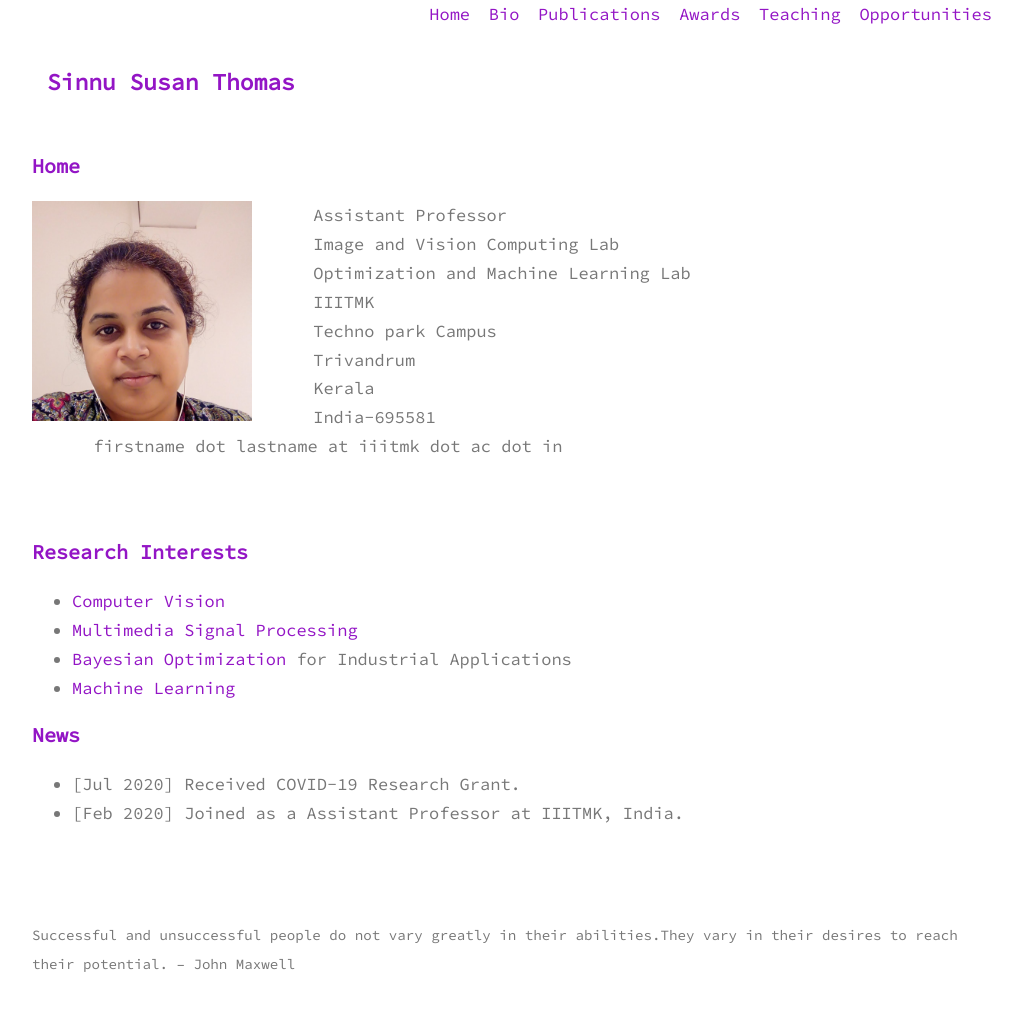
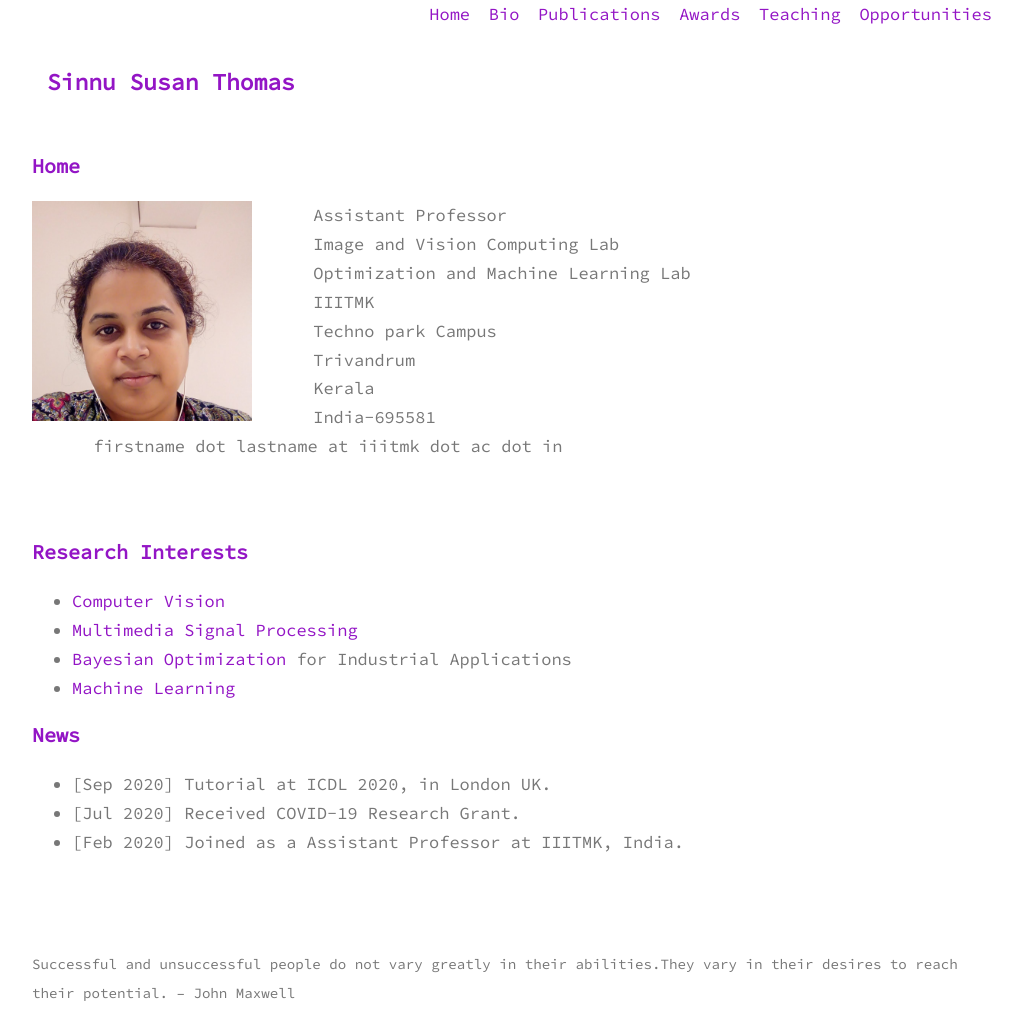
Before and after one commit to sinnuthomas/sinnuthomas.github.io, a Jekyll site: the page built from index.md, in a window 1280 px wide. Shown: the whole page, without its empty margins (128-1150 px from the left). Built offline with Jekyll 4.4.1, drawn with Linux system fonts in a browser that asks for light colours; before the commit the page ends 995 px from its top, so only the background shows below that.

Commit message:
Update index.md

```diff
--- a/index.md
+++ b/index.md
@@ -23,6 +23,7 @@ title: Home
 * [Machine Learning](https://en.wikipedia.org/wiki/Machine_learning)
 
 ## News
+* [Sep 2020] Tutorial at ICDL 2020, in London UK.
 * [Jul 2020] Received COVID-19 Research Grant.
 * [Feb 2020] Joined as a Assistant Professor at IIITMK, India.
 
```
